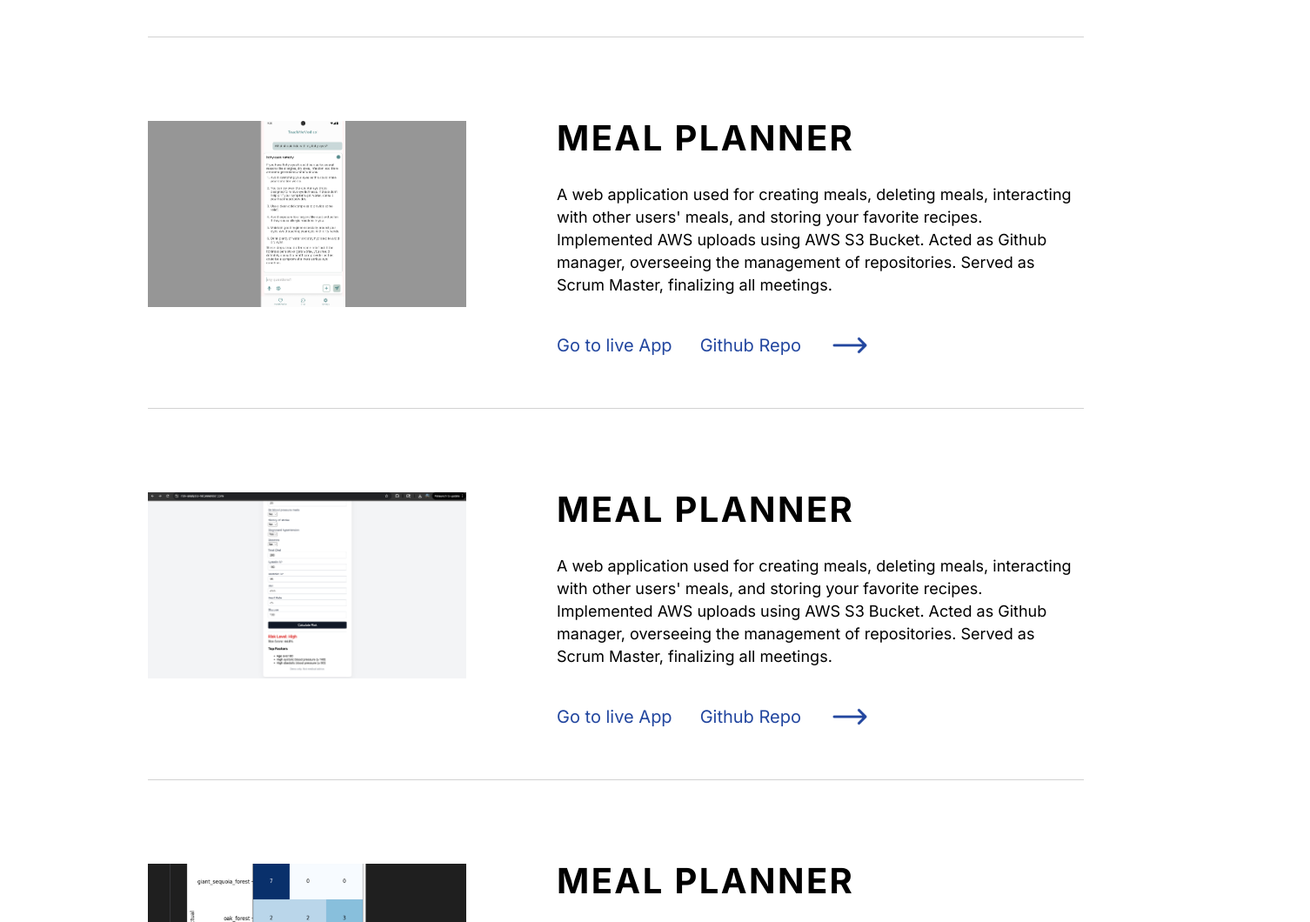
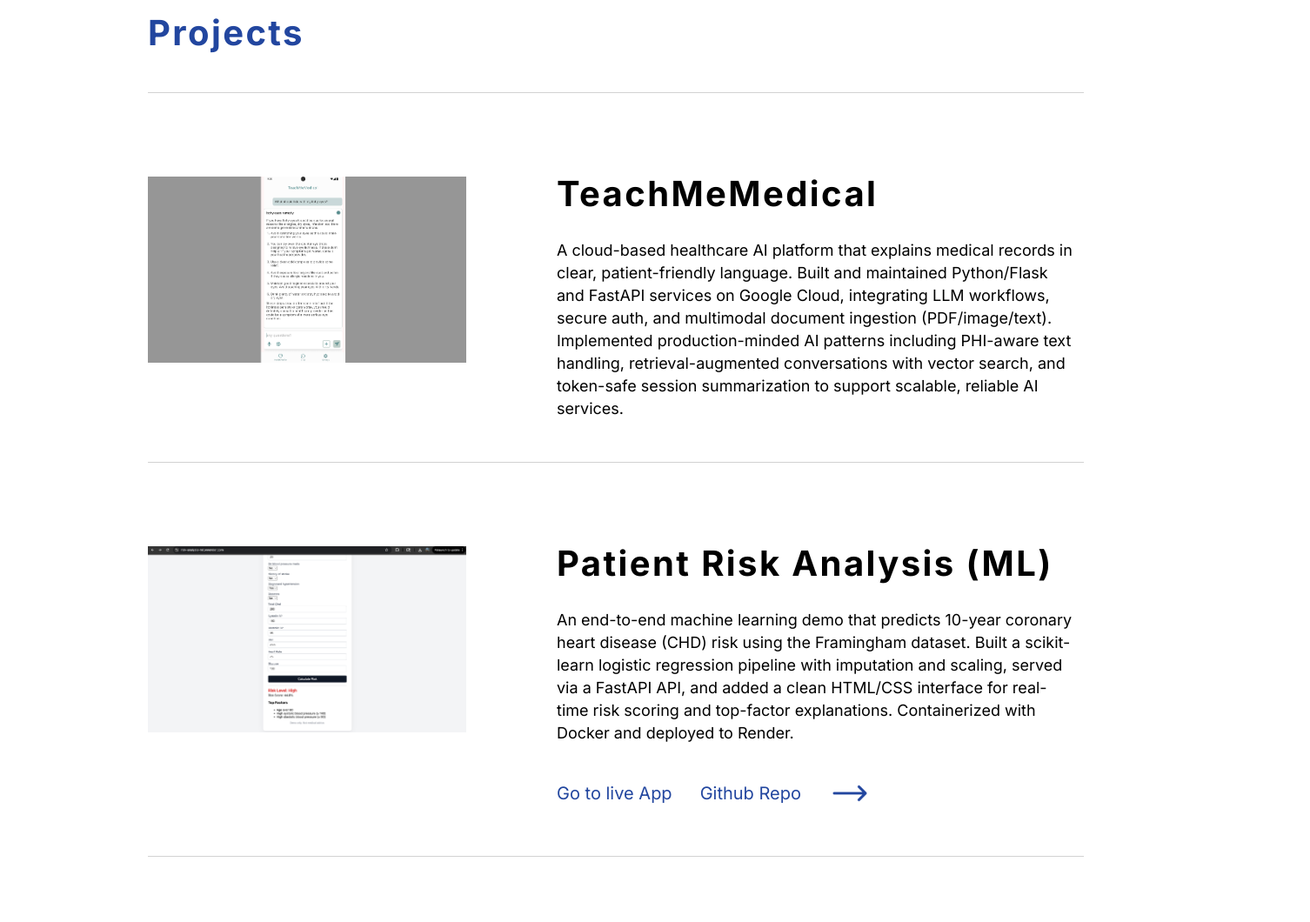
Before and after one commit to djones1117/Developer-Portfolio, a website: page index.html in a window 1280 px wide. Shown: the part 1740-2800 px from the top of the page at 87% size, 1506 px wide, since content can reach past the window. Drawn offline with Linux system fonts and the light colour scheme; a web font is replaced by a local one.

Commit message:
updated links

```diff
--- a/index.html
+++ b/index.html
@@ -34,13 +34,9 @@
           <h1 class="hero__title">Dylan Jones</h1>
 
           <p class="hero__summary">
-            I'm a problem solver that enjoys working on frontend
-            and backend material. I enjoy learning new things and
-            challenging myself daily. I'm extremely passionate
-            about creating quality work that matches the
-            customers wants and needs. I take pride in being
-            punctual and developing new skills that allow me to
-            create useful technology.
+            I’m a backend-focused software engineer who loves building practical AI in real products.
+            I’ve been working in healthcare tech since September - 2023, shipping Python services on Google Cloud with Docker and secure API workflows. Outside of work, I’ve built ML projects like a forest image classifier and a cardiovascular risk predictor to sharpen my skills in real-world model-to-API delivery.
+             I’m most excited about cloud AI, MLOps, and turning smart ideas into stable, secure systems that people can trust.
           </p>
 
           <div class="hero__actions">
@@ -89,9 +85,10 @@
               <div class="experience__dates">2023 - Present</div>
               <div class="experience__role">Software Engineer</div>
               <div class="experience__tags">
-                <span>Data Web Scraping</span>
-                <span>User Testing</span>
-                <span>Building Applications</span>
+                <span>LLM Integration</span>
+                <span>Cloud AI Services (GCP)</span>
+                <span>Secure Healthcare Data</span>
+                <span>Auth & Compliance Workflows</span>
               </div>
             </div>
           </div>
@@ -104,9 +101,9 @@
               <div class="experience__dates">MAY 2023 - AUGUST 2023</div>
               <div class="experience__role">Software Engineering Immersive Bootcamp</div>
               <div class="experience__tags">
-                <span>Data Web Scraping</span>
-                <span>User Testing</span>
-                <span>Building Applications</span>
+                <span>Full-Stack Foundations</span>
+                <span>REST & HTTP</span>
+                <span>CRUD Applications</span>
               </div>
             </div>
           </div>
@@ -155,60 +152,45 @@
             <img
               class="project__image"
               src="assets/betterpic.png"
-              alt="Meal Planner"
+              alt="TMM"
               loading="lazy"
             />
 
             <div class="project__content">
-              <h3 class="project__name">MEAL PLANNER</h3>
+              <h3 class="project__name">TeachMeMedical</h3>
 
               <p class="project__description">
-                A web application used for creating meals, deleting meals,
-                interacting with other users' meals, and storing your favorite
-                recipes. Implemented AWS uploads using AWS S3 Bucket. Acted as
-                Github manager, overseeing the management of repositories. Served as
-                Scrum Master, finalizing all meetings.
+                A cloud-based healthcare AI platform that explains medical records in clear, patient-friendly language.
+                Built and maintained Python/Flask and FastAPI services on Google Cloud, integrating LLM workflows, secure auth, and multimodal document ingestion (PDF/image/text).
+                Implemented production-minded AI patterns including PHI-aware text handling, retrieval-augmented conversations with vector search, and token-safe session summarization to support scalable, reliable AI services.
               </p>
 
-              <div class="project__links">
-                <a class="project__link" href="https://mealplanner1.fly.dev/" target="_blank" rel="noopener">
-                  Go to live App
-                </a>
 
-                <a class="project__link" href="https://github.com/djones1117/Meal-Planner" target="_blank" rel="noopener">
-                  Github Repo
-                </a>
-
-                <img class="project__arrow" src="assets/arrow.png" alt="" aria-hidden="true" />
-
-              </div>
             </div>
           </article>
           <article class="project">
             <img
               class="project__image"
               src="assets/riska.png"
-              alt="Meal Planner"
+              alt="risk"
               loading="lazy"
             />
 
             <div class="project__content">
-              <h3 class="project__name">MEAL PLANNER</h3>
+              <h3 class="project__name">Patient Risk Analysis (ML)</h3>
 
               <p class="project__description">
-                A web application used for creating meals, deleting meals,
-                interacting with other users' meals, and storing your favorite
-                recipes. Implemented AWS uploads using AWS S3 Bucket. Acted as
-                Github manager, overseeing the management of repositories. Served as
-                Scrum Master, finalizing all meetings.
+                An end-to-end machine learning demo that predicts 10-year coronary heart disease (CHD) risk using the Framingham dataset.
+                Built a scikit-learn logistic regression pipeline with imputation and scaling, served via a FastAPI API, and added a clean
+                HTML/CSS interface for real-time risk scoring and top-factor explanations. Containerized with Docker and deployed to Render.
               </p>
 
               <div class="project__links">
-                <a class="project__link" href="https://mealplanner1.fly.dev/" target="_blank" rel="noopener">
+                <a class="project__link" href="https://risk-analysis-ml.onrender.com/" target="_blank" rel="noopener">
                   Go to live App
                 </a>
 
-                <a class="project__link" href="https://github.com/djones1117/Meal-Planner" target="_blank" rel="noopener">
+                <a class="project__link" href="https://github.com/djones1117/Risk-Analysis-med" target="_blank" rel="noopener">
                   Github Repo
                 </a>
 
@@ -221,27 +203,26 @@
             <img
               class="project__image"
               src="assets/forest.png"
-              alt="Meal Planner"
+              alt="forestid"
               loading="lazy"
             />
 
             <div class="project__content">
-              <h3 class="project__name">MEAL PLANNER</h3>
+              <h3 class="project__name">AI/ML forest ID</h3>
 
               <p class="project__description">
-                A web application used for creating meals, deleting meals,
-                interacting with other users' meals, and storing your favorite
-                recipes. Implemented AWS uploads using AWS S3 Bucket. Acted as
-                Github manager, overseeing the management of repositories. Served as
-                Scrum Master, finalizing all meetings.
+                A fastai/PyTorch computer vision project that classifies forest images into
+                giant sequoia, oak, or pine. Built an end-to-end pipeline (data folders →
+                DataLoaders → ResNet34 training → confusion matrix → model export) and added a
+                lightweight CLI so anyone can run local predictions. Designed to work in
+                offline/SSL-restricted environments with manual dataset setup and artifact
+                handling aligned with MLOps best practices.
               </p>
 
               <div class="project__links">
-                <a class="project__link" href="https://mealplanner1.fly.dev/" target="_blank" rel="noopener">
-                  Go to live App
-                </a>
 
-                <a class="project__link" href="https://github.com/djones1117/Meal-Planner" target="_blank" rel="noopener">
+
+                <a class="project__link" href="https://github.com/djones1117/AI-ML-forest-classifier-" target="_blank" rel="noopener">
                   Github Repo
                 </a>
 
@@ -254,27 +235,27 @@
             <img
               class="project__image"
               src="assets/blog1.png"
-              alt="Meal Planner"
+              alt="Blog"
               loading="lazy"
             />
 
             <div class="project__content">
-              <h3 class="project__name">MEAL PLANNER</h3>
+              <h3 class="project__name">Personal Blog</h3>
 
               <p class="project__description">
-                A web application used for creating meals, deleting meals,
-                interacting with other users' meals, and storing your favorite
-                recipes. Implemented AWS uploads using AWS S3 Bucket. Acted as
-                Github manager, overseeing the management of repositories. Served as
-                Scrum Master, finalizing all meetings.
+                A full-stack Flask blog with user authentication and CRUD post management,
+  enhanced with image uploads to AWS S3. Implemented secure file handling,
+  UUID-based object keys, and environment-based configuration for local and
+  production deployments. Deployed with Gunicorn on Render and integrated a
+  persistent SQLite-backed data layer for a lightweight, portfolio-ready app.
               </p>
 
               <div class="project__links">
-                <a class="project__link" href="https://mealplanner1.fly.dev/" target="_blank" rel="noopener">
+                <a class="project__link" href="https://flask-personal-blog-32q0.onrender.com/" target="_blank" rel="noopener">
                   Go to live App
                 </a>
 
-                <a class="project__link" href="https://github.com/djones1117/Meal-Planner" target="_blank" rel="noopener">
+                <a class="project__link" href="https://github.com/djones1117/flask-blog" target="_blank" rel="noopener">
                   Github Repo
                 </a>
 
@@ -297,7 +278,7 @@
               <p class="project__description">
                 A web application used for creating meals, deleting meals,
                 interacting with other users' meals, and storing your favorite
-                recipes. Implemented AWS uploads using AWS S3 Bucket. Acted as
+                recipes. Django based app.  Implemented AWS uploads using BOTO/AWS S3 Bucket. Acted as
                 Github manager, overseeing the management of repositories. Served as
                 Scrum Master, finalizing all meetings.
               </p>
@@ -335,8 +316,7 @@
                 An application that allows users to make an account, create posts
                 about hikes, and interact with other users. Developed using the
                 MERN Stack, implemented CRUD operations and client-side routing for
-                seamless navigation. Utilized an API key to enable users to discover
-                activities within national parks.
+                seamless navigation. Utilized AWS S3 buckets to allow user uploads.
               </p>
 
               <div class="project__links">
```
